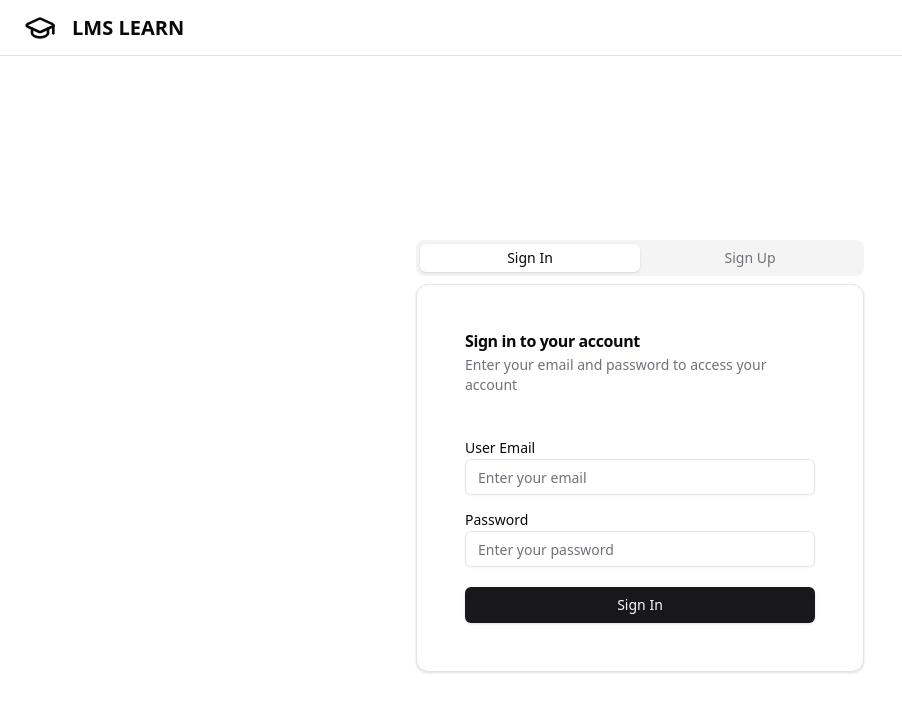
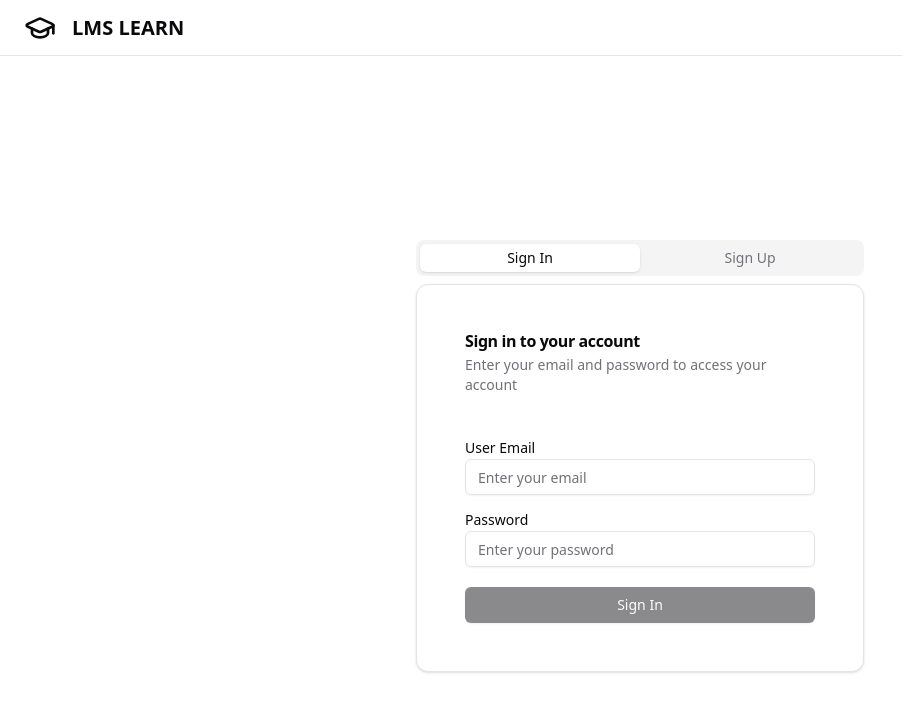
Before and after one commit to Natan-Asrat/learning_management_system_mern_stack, a React (Vite) app in the folder frontend/: page /auth in a window 1280 px wide. Shown: the top 712 px of the page, without its empty margins (0-902 px from the left). Built offline with nearby package versions, Linux system fonts and the light colour scheme.

Commit message:
input validation

```diff
--- a/frontend/src/components/common-form/index.jsx
+++ b/frontend/src/components/common-form/index.jsx
@@ -2,11 +2,11 @@ import React from 'react'
 import FormControls from './form-controls'
 import { Button } from "@/components/ui/button"
 
-const CommonForm = ({handleSubmit, buttonText, formControls=[], formData, setFormData}) => {
+const CommonForm = ({handleSubmit, buttonText, formControls=[], formData, setFormData, isButtonDisabled=false}) => {
   return (
     <form onSubmit={handleSubmit}>
         <FormControls formControls={formControls} formData={formData} setFormData={setFormData}/>
-        <Button className="mt-5 w-full" type="submit">{buttonText || 'Submit'}</Button>
+        <Button disabled={isButtonDisabled} className="mt-5 w-full" type="submit">{buttonText || 'Submit'}</Button>
     </form>
   )
 }
--- a/frontend/src/pages/auth/index.jsx
+++ b/frontend/src/pages/auth/index.jsx
@@ -19,6 +19,12 @@ const AuthPage = () => {
   const {signInFormData, setSignInFormData, signUpFormData, setSignUpFormData} = useContext(AuthContext)
     function handleTabChange(event, newValue) {
     setActiveTab(newValue);
+  }
+  function checkIfSignInFormIsValid() {
+    return signInFormData && signInFormData.userEmail != '' &&signInFormData.password != '';
+  }
+  function checkIfSignUpFormIsValid() {
+    return signUpFormData && signUpFormData.userName != '' && signUpFormData.userEmail != '' && signUpFormData.password != '' ;
   }
     return (
     <div className="flex flex-col min-h-screen">
@@ -58,6 +64,9 @@ const AuthPage = () => {
                                 buttonText={'Sign In'}
                                 formData={signInFormData}
                                 setFormData={setSignInFormData}
+                                isButtonDisabled={
+                                    !checkIfSignInFormIsValid()
+                                }
                                 />
                         </CardContent>
                     </Card>
@@ -80,6 +89,9 @@ const AuthPage = () => {
                                 buttonText={'Sign Up'}
                                 formData={signUpFormData}
                                 setFormData={setSignUpFormData}
+                                isButtonDisabled={
+                                    !checkIfSignUpFormIsValid()
+                                }
                                 />
                         </CardContent>
                     </Card>
```
